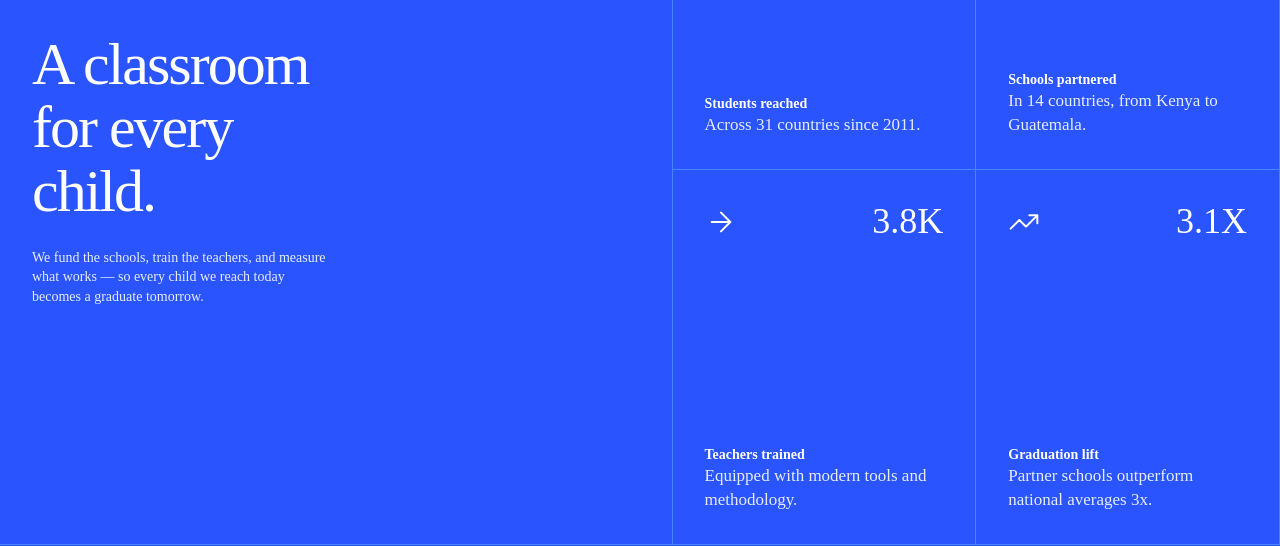
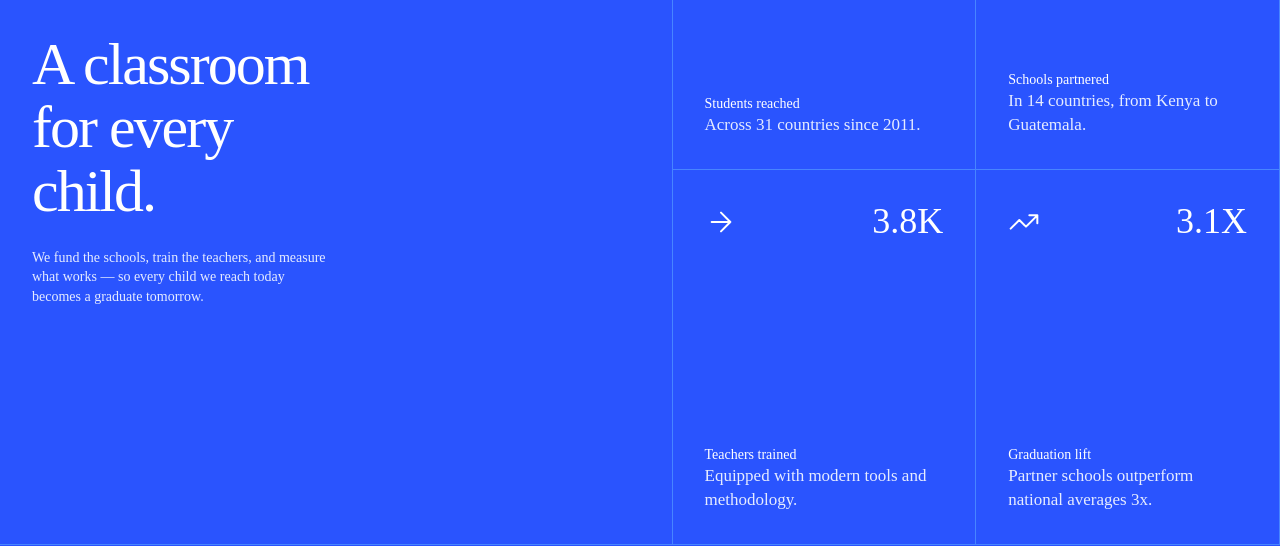
Before and after one commit to WangaiJM/grid-landing, a React (Vite) app: page / in a window 1280 px wide. Shown: the part 283-829 px from the top of the page. Built offline with nearby package versions, Linux system fonts and the light colour scheme.

Commit message:
fixed variable error in stats

```diff
--- a/src/components/Footer/footer.scss
+++ b/src/components/Footer/footer.scss
@@ -2,7 +2,7 @@
 
 footer {
   @include flex(column);
-  padding: var(--spacing-300);
+  padding: var(--spacing-300) var(--spacing-300);
 
   p {
     @include text-preset-6;
--- a/src/components/Nav/nav.scss
+++ b/src/components/Nav/nav.scss
@@ -16,7 +16,7 @@ nav {
 
   @include breakpoint("tablet") {
     width: 40rem;
-    height: 100%;
+    height: 95%;
   }
 
   .nav-items {
--- a/src/components/Stats/stats.scss
+++ b/src/components/Stats/stats.scss
@@ -32,7 +32,7 @@
 
       h4 {
         @include text-preset-5;
-        font-weight: var(-fw-m);
+        font-weight: var(--fw-m);
       }
       p {
         @include text-preset-6;
```
